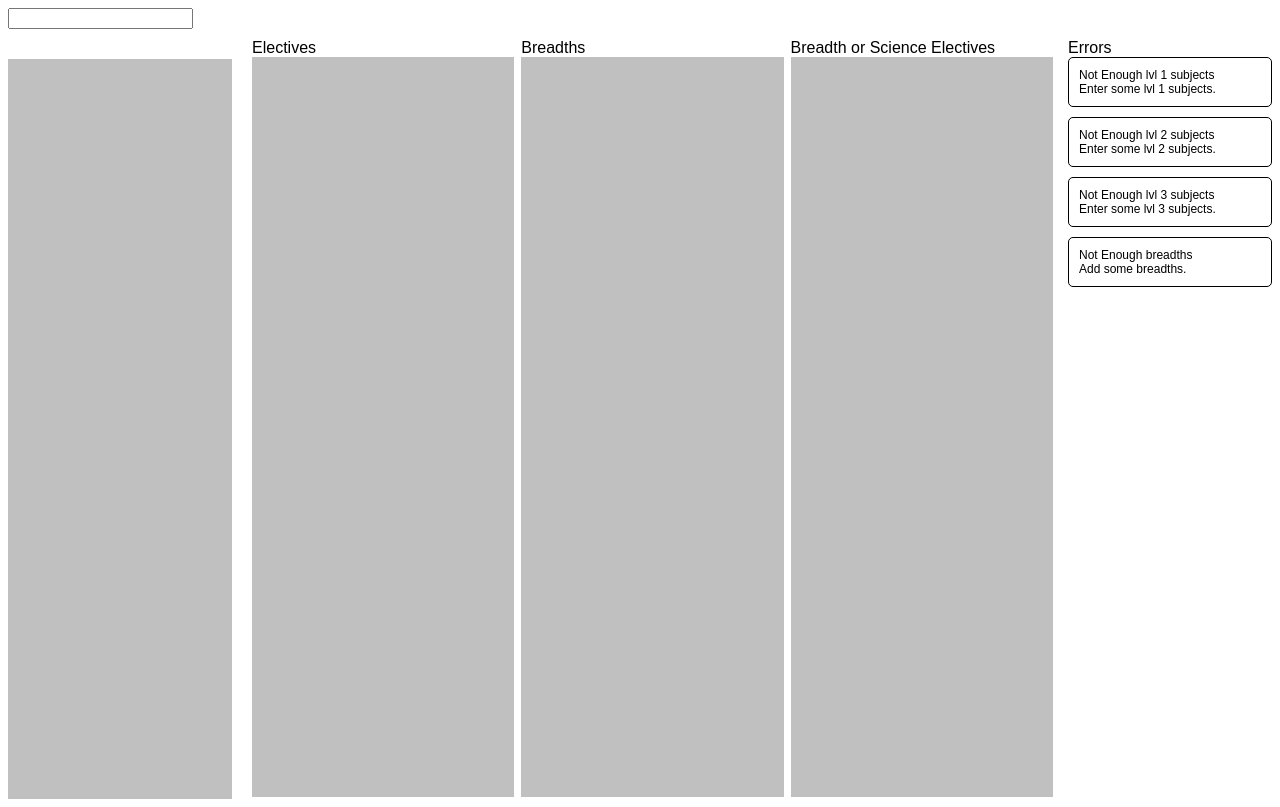
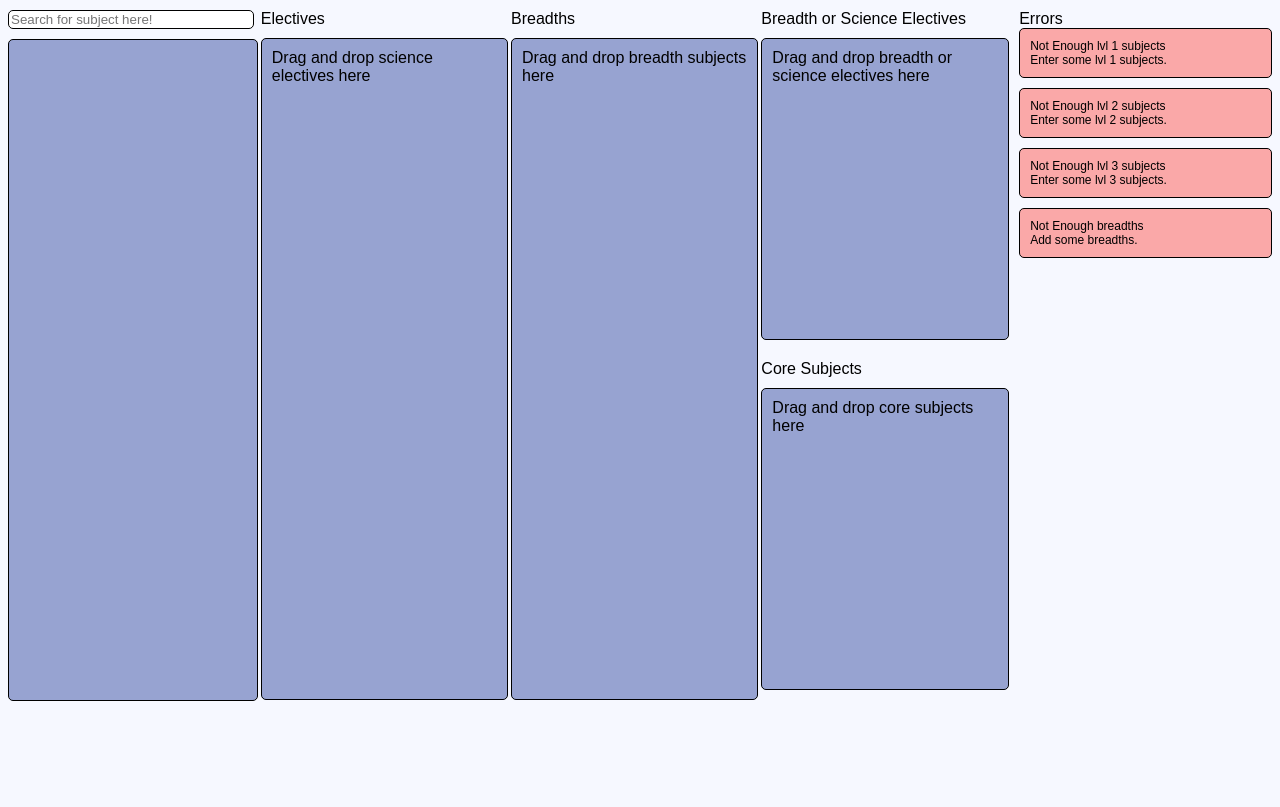
Before and after one commit to riazguzman/unimelb_subjects_project, a React (Create React App) app in the folder client/: page / in a window 1280 px wide. Built offline with nearby package versions, Linux system fonts and the light colour scheme.

Commit message:
added more styling

```diff
--- a/client/src/App.css
+++ b/client/src/App.css
@@ -1,6 +1,10 @@
 .App {
   text-align: center;
   font-family: serif;
+}
+
+:root {
+  background-color: #f6f8ff;
 }
 
 body,
--- a/client/src/components/ErrorCard.js
+++ b/client/src/components/ErrorCard.js
@@ -11,6 +11,7 @@ const ErrorCard = ({ title, body }) => {
         padding: "10px",
         marginBottom: "10px",
         fontSize: "12px",
+        background: "#FAA8A8",
       }}
     >
       <p style={{ margin: 0 }}>{title}</p>
--- a/client/src/components/Landing.js
+++ b/client/src/components/Landing.js
@@ -8,12 +8,15 @@ import ErrorContainer from "./ErrorContainer";
 const ElectivesContainer = styled.div`
   ${({ theme }) => `
     padding: 10px;
-    height: 90vh;
+    height: 80vh;
     overflow-y: auto;
-    width: 20%;
+    width: 90%;
     margin-right: 20px;
-    margin-top: 20px;
-    background-color: #C0C0C0;
+    margin-top: 10px;
+    background-color: #97A3D1;
+    background-opacity: 20%;
+    border-radius: 5px;
+    border: 1px solid black;
 
     ::-webkit-scrollbar {
       width: 3px;
@@ -21,7 +24,7 @@ const ElectivesContainer = styled.div`
     }
 
     ::-webkit-scrollbar-track {
-      box-shadow: inset 0 0 30px #C0C0C0;
+      box-shadow: inset 0 0 30px #97A3D1;
       border-radius: 10px;
     }
 
@@ -35,11 +38,14 @@ const ElectivesContainer = styled.div`
 `;
 
 const FilterContainer = styled.div`
-  height: 90vh;
+  height: 80vh;
   overflow-y: auto;
   width: 90%;
   padding: 10px;
-  background-color: #c0c0c0;
+  background-color: #97a3d1;
+  border-radius: 5px;
+  border: 1px solid black;
+  margin-top: 10px;
 
   ::-webkit-scrollbar {
     width: 3px;
@@ -47,7 +53,7 @@ const FilterContainer = styled.div`
   }
 
   ::-webkit-scrollbar-track {
-    box-shadow: inset 0 0 30px #c0c0c0;
+    box-shadow: inset 0 0 30px #97a3d1;
     border-radius: 10px;
   }
 
@@ -91,6 +97,8 @@ const Landing = () => {
       setSelectedBreadths([...selectedBreadths, filteredList[id]]);
     } else if (target == "ScienceOrBreadth") {
       setScienceOrBreadth([...scienceOrBreadth, filteredList[id]]);
+    } else if (target == "CoreSubjects") {
+      setCoreSubjects([...coreSubjects, filteredList[id]]);
     }
   };
 
@@ -109,9 +117,17 @@ const Landing = () => {
 
   return (
     <div>
-      <input type="text" onChange={OnChange} />
-      <div style={{ display: "flex" }}></div>
       <div style={{ marginTop: "10px", display: "flex" }}>
+        <div style={{ width: "20%" }}>
+          <input
+            placeholder="Search for subject here!"
+            onChange={OnChange}
+            style={{
+              borderRadius: "5px",
+              border: "1px solid black",
+              width: "95%",
+            }}
+          />
           <ElectivesContainer>
             {filteredList.map((val, i) => {
               if (i > 50) {
@@ -129,6 +145,8 @@ const Landing = () => {
                     marginBottom: "10px",
                     padding: "5px",
                     fontSize: "12px",
+                    borderRadius: "5px",
+                    background: "#E7EAF7",
                   }}
                   id={i}
                 >
@@ -139,7 +157,8 @@ const Landing = () => {
               );
             })}
           </ElectivesContainer>
-        <div style={{ width: "80%", display: "flex" }}>
+        </div>
+        <div style={{ width: "60%", display: "flex" }}>
           <div style={{ width: "33%" }}>
             <div>Electives</div>
             <FilterContainer
@@ -149,6 +168,9 @@ const Landing = () => {
                 OnDragDrop(e);
               }}
             >
+              {scienceElective.length == 0 && (
+                <div>Drag and drop science electives here</div>
+              )}
               {scienceElective.map((val, i) => {
                 return (
                   <div
@@ -158,6 +180,8 @@ const Landing = () => {
                       marginBottom: "10px",
                       padding: "5px",
                       fontSize: "12px",
+                      borderRadius: "5px",
+                      background: "#E7EAF7",
                     }}
                     id={i}
                   >
@@ -180,10 +204,10 @@ const Landing = () => {
                 OnDragDrop(e);
               }}
             >
+              {selectedBreadths.length == 0 && (
+                <div>Drag and drop breadth subjects here</div>
+              )}
               {selectedBreadths.map((val, i) => {
-                {
-                  console.log(val);
-                }
                 return (
                   <div
                     name="BreadthSubjects"
@@ -192,6 +216,8 @@ const Landing = () => {
                       marginBottom: "10px",
                       padding: "5px",
                       fontSize: "12px",
+                      borderRadius: "5px",
+                      background: "#E7EAF7",
                     }}
                     id={i}
                   >
@@ -206,16 +232,17 @@ const Landing = () => {
           <div style={{ width: "33%" }}>
             <div>Breadth or Science Electives</div>
             <FilterContainer
+              style={{ height: "35vh" }}
               name="ScienceOrBreadth"
               onDragOver={OnDragOver}
               onDrop={(e) => {
                 OnDragDrop(e);
               }}
             >
+              {scienceOrBreadth.length == 0 && (
+                <div>Drag and drop breadth or science electives here</div>
+              )}
               {scienceOrBreadth.map((val, i) => {
-                {
-                  console.log(val);
-                }
                 return (
                   <div
                     name="ScienceOrBreadth"
@@ -224,12 +251,51 @@ const Landing = () => {
                       marginBottom: "10px",
                       padding: "5px",
                       fontSize: "12px",
+                      borderRadius: "5px",
+                      background: "#E7EAF7",
                     }}
                     id={i}
                   >
-                    <p style={{ fontWeight: "bold" }}>{val.name}</p>
-                    <p>level: {val.level}</p>
-                    <p>field: {val.field}</p>
+                    <p name="ScienceOrBreadth" style={{ fontWeight: "bold" }}>
+                      {val.name}
+                    </p>
+                    <p name="ScienceOrBreadth">level: {val.level}</p>
+                    <p name="ScienceOrBreadth">field: {val.field}</p>
+                  </div>
+                );
+              })}
+            </FilterContainer>
+            <div style={{ marginTop: "20px" }}>Core Subjects</div>
+            <FilterContainer
+              style={{ height: "35vh" }}
+              name="CoreSubjects"
+              onDragOver={OnDragOver}
+              onDrop={(e) => {
+                OnDragDrop(e);
+              }}
+            >
+              {coreSubjects.length == 0 && (
+                <div>Drag and drop core subjects here</div>
+              )}
+              {coreSubjects.map((val, i) => {
+                return (
+                  <div
+                    name="CoreSubjects"
+                    style={{
+                      border: "1px solid black",
+                      marginBottom: "10px",
+                      padding: "5px",
+                      fontSize: "12px",
+                      borderRadius: "5px",
+                      background: "#E7EAF7",
+                    }}
+                    id={i}
+                  >
+                    <p name="CoreSubjects" style={{ fontWeight: "bold" }}>
+                      {val.name}
+                    </p>
+                    <p name="CoreSubjects">level: {val.level}</p>
+                    <p name="CoreSubjects">field: {val.field}</p>
                   </div>
                 );
               })}
```
Lines whose indentation alone changed are shown as unchanged.
